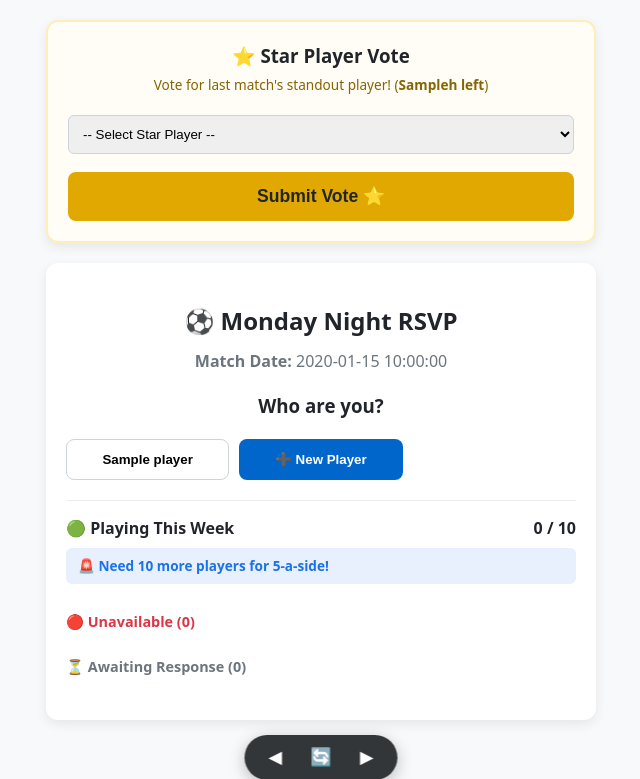
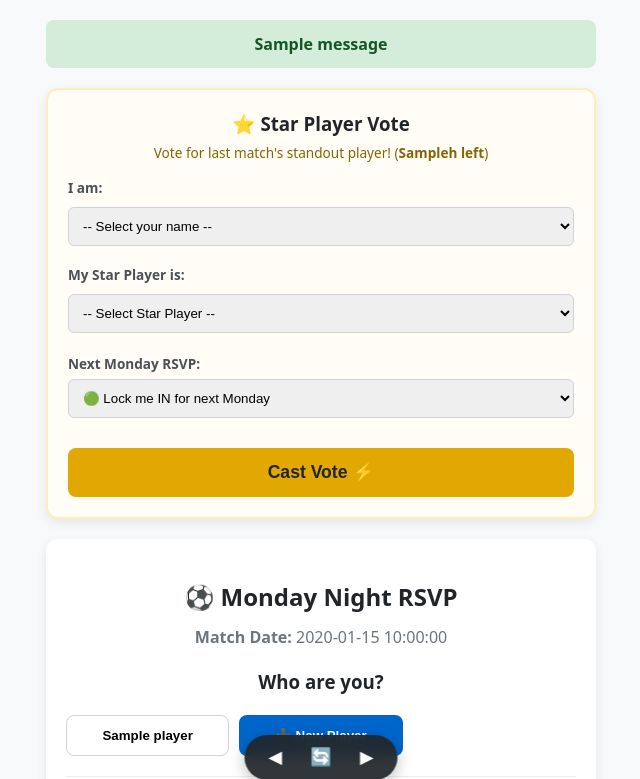
Before and after one commit to SethSinghJenningsKSCLOUD/5aSide-Manager, a Flask app: template templates/rsvp.html in a window 1280 px wide. Shown: the top 779 px of the page, without its empty margins (319-959 px from the left). Run offline with Flask 3, Linux system fonts and the light colour scheme; the template is opened without the code that fills it: most values are stand-ins (such as "Sample title", 1, 10 or a date in 2020); one stand-in notice (Sample message) is shown.

Commit message:
Wire voter_id, fix poll field names, and add flash feedback

```diff
--- a/app.py
+++ b/app.py
@@ -827,18 +827,19 @@ def toggle_core(player_id):
 def vote_mvp():
     match_id = request.form.get("match_id")
     voter_id = request.form.get("voter_id")
-    voted_for_id = request.form.get("voted_for_id")
+    voted_for_id = request.form.get("voted_for_id") or request.form.get(
+        "voted_player_id"
+    )
     next_week_status = request.form.get("next_week_status")
 
     if not match_id or not voter_id or not voted_for_id:
-        flash("Please select both your name and your vote.")
+        flash("⚠️ Please select both your name and your Star Player vote.")
         return redirect(url_for("rsvp_page"))
 
-    if voter_id == voted_for_id:
+    if str(voter_id) == str(voted_for_id):
         flash("You cannot vote for yourself! 😉")
         return redirect(url_for("rsvp_page"))
 
-    # 1. Save or update the Star Player vote (no spaces in on_conflict)
     try:
         supabase.table("mvp_votes").upsert(
             {
@@ -853,7 +854,6 @@ def vote_mvp():
         flash(f"Vote could not be saved: {e}")
         return redirect(url_for("rsvp_page"))
 
-    # 2. Early RSVP Hook
     if next_week_status in ["IN", "OUT"]:
         upcoming_date = get_upcoming_monday()
         try:
@@ -866,15 +866,14 @@ def vote_mvp():
                 },
                 on_conflict="player_id,match_date",
             ).execute()
-            flash("Vote cast & locked in for next week! ⭐⚽")
+            flash("⭐ Vote cast & you're locked in for next week! ⚽")
         except Exception as e:
             print(f"Error saving RSVP: {e}")
-            flash("Vote cast! ⭐")
+            flash("Vote recorded! ⭐")
     else:
         flash("Vote recorded! ⭐")
 
     return redirect(url_for("rsvp_page"))
 
-
 if __name__ == "__main__":
     app.run(debug=True)
--- a/templates/rsvp.html
+++ b/templates/rsvp.html
@@ -5,7 +5,7 @@
     <meta name="viewport" content="width=device-width, initial-scale=1.0">
     <title>Match RSVP - Monday Night 5-a-Side</title>
     <style>
-        body { font-family: system-ui, -apple-system, sans-serif; max-width: 550px; margin: 20px auto; padding: 0 15px; line-height: 1.5; background: #f8f9fa; color: #212529; }
+        body { font-family: system-ui, -apple-system, sans-serif; max-width: 550px; margin: 20px auto; padding: 0 15px; line-height: 1.5; background: #f8f9fa; color: #212529; padding-bottom: 75px !important; }
         .card { background: white; padding: 20px; border-radius: 12px; box-shadow: 0 4px 12px rgba(0,0,0,0.08); text-align: center; margin-bottom: 20px; }
         .poll-card { background: #fffdf5; border: 2px solid #ffeeba; }
         .btn-group { display: flex; gap: 15px; margin-top: 15px; }
@@ -36,14 +36,12 @@
         .feed-list { text-align: left; margin: 10px 0; padding-left: 0; list-style: none; font-size: 0.9rem; }
         .feed-item { padding: 6px 0; border-bottom: 1px dashed #eee; color: #495057; }
 
-        /* Interactive Pop-up Modal */
         .modal-overlay { position: fixed; top: 0; left: 0; width: 100%; height: 100%; background: rgba(0,0,0,0.4); display: flex; align-items: center; justify-content: center; z-index: 1000; }
         .modal-card { background: white; padding: 22px; border-radius: 14px; width: 85%; max-width: 330px; text-align: center; box-shadow: 0 10px 25px rgba(0,0,0,0.15); animation: popIn 0.15s ease-out; }
         .modal-close-btn { margin-top: 15px; width: 100%; padding: 10px; background: #0066cc; color: white; border: none; border-radius: 8px; font-weight: bold; cursor: pointer; }
         @keyframes popIn { from { transform: scale(0.9); opacity: 0; } to { transform: scale(1); opacity: 1; } }
         input, select { width: 100%; padding: 10px; margin: 8px 0; border: 1px solid #ced4da; border-radius: 6px; box-sizing: border-box; }
 
-        /* Floating Navigation Dock for Standalone Mobile */
         .app-nav-dock {
             position: fixed;
             bottom: 20px;
@@ -87,30 +85,68 @@
             background: rgba(255, 255, 255, 0.3);
             margin: 0 2px;
         }
-
-        body {
-            padding-bottom: 75px !important;
-        }
     </style>
 </head>
 <body>
 
-    <!-- STAR PLAYER POLL (Only displays when active) -->
+    <!-- FLASH MESSAGES -->
+    {% with messages = get_flashed_messages() %}
+        {% if messages %}
+        <div style="background: #d4edda; color: #155724; padding: 12px; border-radius: 8px; margin-bottom: 20px; font-weight: bold; text-align: center;">
+            {% for message in messages %}
+                <div>{{ message }}</div>
+            {% endfor %}
+        </div>
+        {% endif %}
+    {% endwith %}
+
+    <!-- STAR PLAYER POLL (Active 48h Window) -->
     {% if active_poll_match %}
-    <div class="card poll-card">
+    <div class="card poll-card" id="poll-card-container">
         <h3 style="margin: 0 0 5px 0;">⭐ Star Player Vote</h3>
         <p style="margin: 0 0 12px 0; font-size: 0.85rem; color: #856404;">
             Vote for last match's standout player! (<strong>{{ poll_hours_left }}h left</strong>)
         </p>
-        <form action="/vote-mvp" method="POST">
+        <form action="/vote-mvp" method="POST" id="mvp-poll-form">
             <input type="hidden" name="match_id" value="{{ active_poll_match.id }}">
-            <select name="voted_player_id" required>
-                <option value="" disabled selected>-- Select Star Player --</option>
-                {% for att in match_attendees %}
-                <option value="{{ att.id }}">{{ att.name }}</option>
-                {% endfor %}
-            </select>
-            <button type="submit" class="btn btn-gold">Submit Vote ⭐</button>
+            <input type="hidden" name="voter_id" id="poll-voter-id">
+
+            <!-- Fallback voter dropdown if not recognized yet -->
+            <div id="voter-select-wrapper" style="text-align: left; margin-bottom: 8px;">
+                <label style="font-size: 0.85rem; font-weight: bold; color: #495057;">I am:</label>
+                <select id="poll-voter-select" onchange="onPollVoterChange(this.value)">
+                    <option value="" disabled selected>-- Select your name --</option>
+                    {% for p in players %}
+                    <option value="{{ p.id }}">{{ p.name }}</option>
+                    {% endfor %}
+                </select>
+            </div>
+
+            <!-- Recognized voter badge -->
+            <div id="voter-recognized-msg" style="display: none; font-size: 0.95rem; font-weight: bold; color: #495057; margin-bottom: 10px; text-align: left;">
+                Voting as: <span id="poll-voter-name" style="color: #0066cc;"></span>
+            </div>
+
+            <div style="text-align: left; margin-bottom: 10px;">
+                <label style="font-size: 0.85rem; font-weight: bold; color: #495057;">My Star Player is:</label>
+                <select name="voted_for_id" id="poll-candidate-select" required>
+                    <option value="" disabled selected>-- Select Star Player --</option>
+                    {% for att in match_attendees %}
+                    <option value="{{ att.id }}">{{ att.name }}</option>
+                    {% endfor %}
+                </select>
+            </div>
+
+            <div style="text-align: left; margin-bottom: 12px;">
+                <label style="font-size: 0.85rem; font-weight: bold; color: #495057;">Next Monday RSVP:</label>
+                <select name="next_week_status" style="margin-top: 4px;">
+                    <option value="IN" selected>🟢 Lock me IN for next Monday</option>
+                    <option value="OUT">🔴 I'm OUT for next Monday</option>
+                    <option value="">⏳ Just vote (I'll RSVP later)</option>
+                </select>
+            </div>
+
+            <button type="submit" class="btn btn-gold">Cast Vote ⚡</button>
         </form>
     </div>
     {% endif %}
@@ -185,7 +221,7 @@
             <div id="ringer-needed-box"></div>
             <div class="tag-list" id="in-players-list"></div>
 
-            <!-- FORM & MILESTONE WRITTEN FEED -->
+            <!-- FORM & MILESTONE FEED -->
             <div id="milestone-feed-box" style="display: none;">
                 <ul class="feed-list" id="feed-list"></ul>
             </div>
@@ -202,7 +238,7 @@
         </div>
     </div>
 
-    <!-- PLAYER STATS MODAL POP-UP -->
+    <!-- PLAYER STATS MODAL -->
     <div id="stats-modal" class="modal-overlay" style="display: none;" onclick="closeModalOnBg(event)">
         <div class="modal-card">
             <h3 id="modal-player-name" style="margin-top: 0; margin-bottom: 5px;"></h3>
@@ -256,7 +292,6 @@
                 if (p.attn_streak >= 3) {
                     feedItems.push(`⚡ <strong>${p.name}</strong> has played ${p.attn_streak} weeks in a row!`);
                 }
-
                 if (p.win_pct !== null && p.win_pct >= 70) {
                     feedItems.push(`👑 <strong>${p.name}</strong> has an elite ${p.win_pct}% win rate (${p.appearances} games played).`);
                 }
@@ -322,7 +357,6 @@
                 bodyHtml = `<p style="color: #6c757d; margin: 15px 0; font-size: 0.9rem;">No active streaks or badges currently.</p>`;
             }
 
-            // Always display appearances cleanly
             bodyHtml += `<div style="border-top: 1px solid #eee; margin-top: 12px; padding-top: 8px; font-size: 0.85rem; color: #6c757d;">Total matches played: <strong>${p.appearances || 0}</strong></div>`;
 
             document.getElementById('modal-player-name').innerText = p.name;
@@ -336,6 +370,35 @@
 
         function closeModalOnBg(e) {
             if (e.target.id === 'stats-modal') closeModal();
+        }
+
+        function syncPollCard(id, name) {
+            const pollVoterId = document.getElementById('poll-voter-id');
+            const pollVoterName = document.getElementById('poll-voter-name');
+            const recognizedMsg = document.getElementById('voter-recognized-msg');
+            const selectWrapper = document.getElementById('voter-select-wrapper');
+            const candidateSelect = document.getElementById('poll-candidate-select');
+
+            if (pollVoterId && id) {
+                pollVoterId.value = id;
+                if (pollVoterName) pollVoterName.innerText = name;
+                if (recognizedMsg) recognizedMsg.style.display = 'block';
+                if (selectWrapper) selectWrapper.style.display = 'none';
+
+                if (candidateSelect) {
+                    Array.from(candidateSelect.options).forEach(opt => {
+                        opt.disabled = (opt.value === id);
+                    });
+                }
+            }
+        }
+
+        function onPollVoterChange(playerId) {
+            const p = players.find(player => player.id === playerId);
+            if (!p) return;
+            setStorage('5aside_player_id', p.id);
+            setStorage('5aside_player_name', p.name);
+            showRsvpScreen(p.id, p.name);
         }
 
         function init() {
@@ -378,6 +441,8 @@
             document.getElementById('rsvp-step').style.display = 'block';
             document.getElementById('welcome-msg').innerText = `Hey ${name}!`;
             document.getElementById('form-player-id').value = id;
+
+            syncPollCard(id, name);
 
             const playerObj = players.find(p => p.id === id);
             const streakBox = document.getElementById('personal-streak-box');
@@ -424,6 +489,20 @@
             document.getElementById('rsvp-step').style.display = 'none';
             document.getElementById('new-player-step').style.display = 'none';
             document.getElementById('select-step').style.display = 'block';
+
+            const pollVoterId = document.getElementById('poll-voter-id');
+            const recognizedMsg = document.getElementById('voter-recognized-msg');
+            const selectWrapper = document.getElementById('voter-select-wrapper');
+            const candidateSelect = document.getElementById('poll-candidate-select');
+
+            if (pollVoterId) pollVoterId.value = '';
+            if (recognizedMsg) recognizedMsg.style.display = 'none';
+            if (selectWrapper) selectWrapper.style.display = 'block';
+            if (candidateSelect) {
+                Array.from(candidateSelect.options).forEach(opt => {
+                    opt.disabled = false;
+                });
+            }
         }
 
         init();
```
